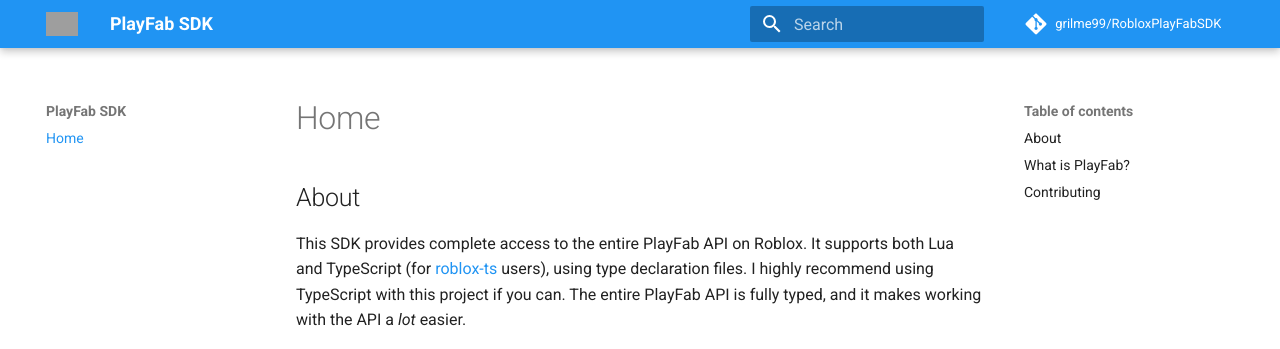
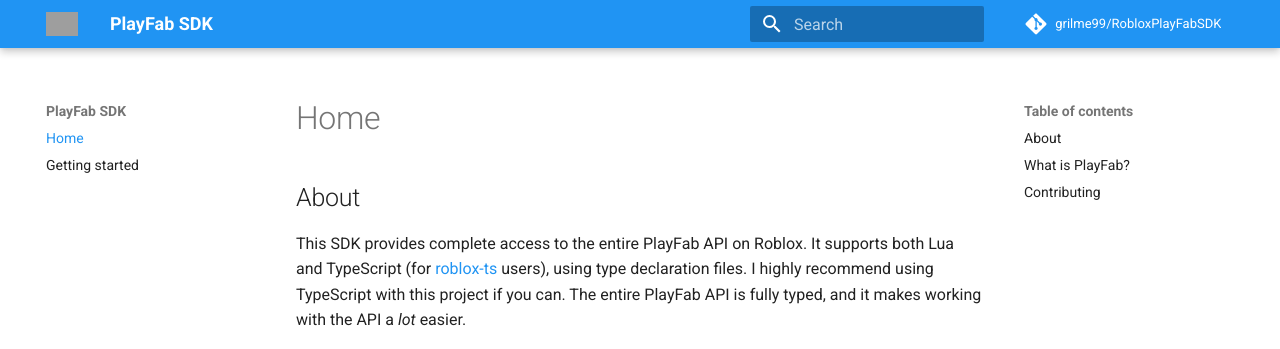
Before and after one commit to grilme99/PlayFabForRoblox, an MkDocs documentation site: the page built from docs/index.md, in a window 1280 px wide. Shown: the top 349 px of the page. Built offline with MkDocs 1.6.1 and Material for MkDocs 9.7.7, drawn with Linux system fonts in a browser that asks for light colours; comment, search, counter and statistics services are not loaded; grey boxes are pictures that could not be loaded.

Commit message:
Add getting started to mkdocs.yml

```diff
--- a/mkdocs.yml
+++ b/mkdocs.yml
@@ -7,6 +7,7 @@ repo_url: 'https://github.com/grilme99/RobloxPlayFabSDK'
 
 nav:
     - Home: index.md
+    - Getting started: install.md
 
 theme:
   logo: "img/logo_64.png"
```
